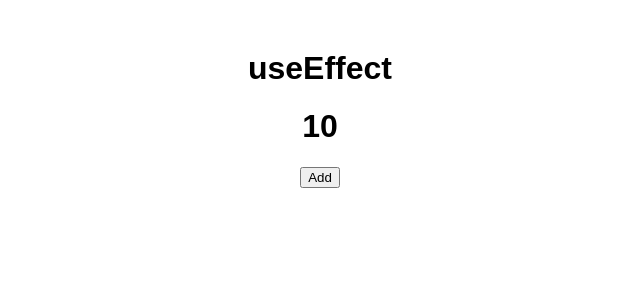
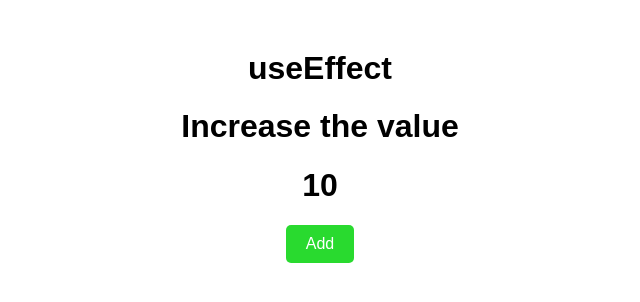
Before and after one commit to digidense/React_Upskilling_Jinisha, a React (Vite) app in the folder myreactProject/: page / in a window 1280 px wide. Shown: the top 302 px of the page, without its empty margins (320-960 px from the left). Built offline with nearby package versions, Linux system fonts and the light colour scheme.

Commit message:
Changes made

```diff
--- /dev/null
+++ b/myreactProject/src/Hookuseeffect.css
@@ -0,0 +1,49 @@
+div{
+    text-align: center;
+    margin-top: 50px;
+    font-family: Arial, sans-serif;
+}
+.addbutton {
+    background-color: #29da2f;
+    color: white;
+    padding: 10px 20px;
+    border: none;
+    border-radius: 5px;
+    cursor: pointer;
+    font-size: 16px;
+    transition: background-color 0.3s ease;
+    margin: 0 10px;
+}
+
+.addbutton:hover {
+    background-color: #45a049;
+}
+
+.subbutton{
+    background-color: #f44336;
+    color: white;
+    padding: 10px 20px;
+    border: none;
+    border-radius: 5px;
+    cursor: pointer;
+    font-size: 16px;
+    transition: background-color 0.3s ease;
+    margin: 0 10px;
+}
+.subbutton:hover {
+    background-color: #d32f2f;
+}
+.resetbutton{
+    background-color: #008CBA;
+    color: white;
+    padding: 10px 20px;
+    border: none;
+    border-radius: 5px;
+    cursor: pointer;
+    font-size: 16px;
+    transition: background-color 0.3s ease;
+    margin: 0 10px;
+}
+.resetbutton:hover {
+    background-color: #005f73;
+}
--- a/myreactProject/src/Hookuseeffect.jsx
+++ b/myreactProject/src/Hookuseeffect.jsx
@@ -1,6 +1,7 @@
 import React, { use } from 'react'
 import { useState } from 'react'
 import {useEffect} from 'react'
+import './hookuseeffect.css'
 
 function Hookuseeffect() {
     const [num, setNum] = React.useState(10)
@@ -13,8 +14,9 @@ function Hookuseeffect() {
 
   return (
     <div><h1>useEffect</h1>
+      <h1>Increase the value</h1>
         <h1>{num}</h1>
-        <button onClick={()=>setNum((curval)=>curval+2)}>Add</button>
+        <button onClick={()=>setNum((curval)=>curval+2)} className='addbutton'>Add</button>
     </div>
 
   )
```
